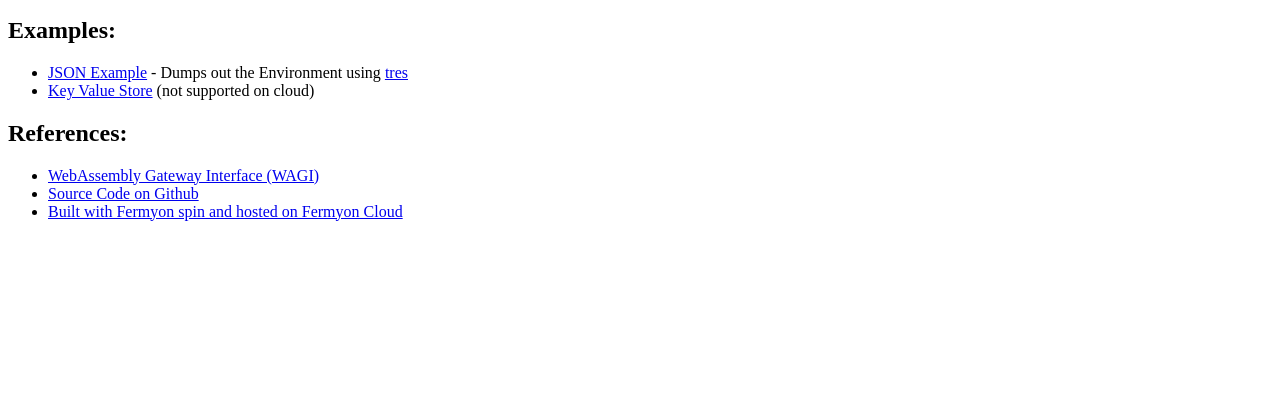
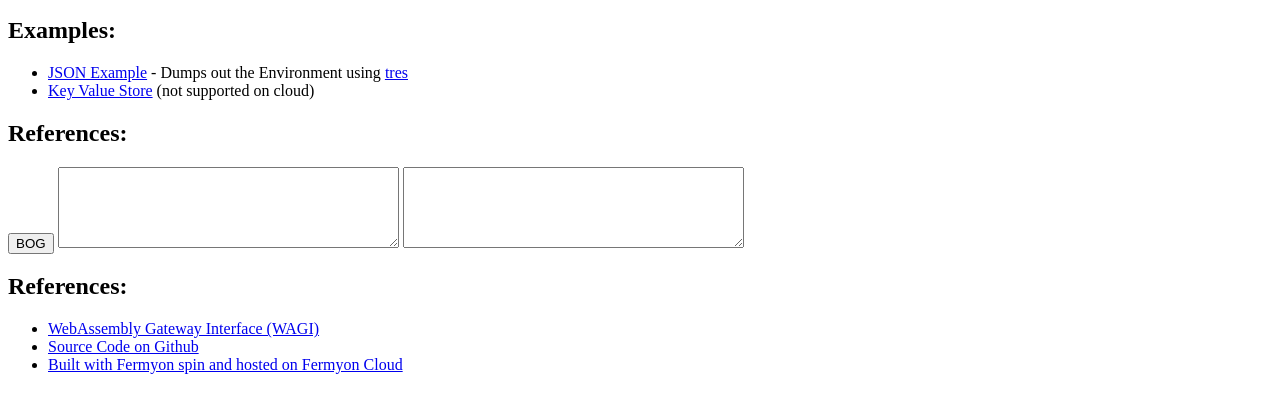
Before and after one commit to dasimmet/zig-spin-sdk, a plain HTML site: page examples/html-example.html in a window 1280 px wide. Shown: the part 119-532 px from the top of the page. Drawn offline with Linux system fonts and the light colour scheme.

Commit message:
add bog to html page

```diff
--- a/examples/html-example.html
+++ b/examples/html-example.html
@@ -17,6 +17,28 @@
         </ul>
 
         <h2>References:</h2>
+        <script>
+            async function bog(){
+                console.log("asdasd");
+                const inp = document.getElementById("textin");
+                const res = await fetch("/bog.json",{
+                    method: "POST",
+                    body: inp.value,
+                });
+
+                const it = await res.json()
+                if (it.result !== undefined){
+                    document.getElementById("textout").value = it.result;
+                } else {
+                    document.getElementById("textout").value = it.error;
+
+                }
+            }
+        </script>
+        <button onclick="bog()">BOG</button>
+        <textarea id="textin" name="Text1" cols="40" rows="5"></textarea>
+        <textarea id="textout" name="Text1" cols="40" rows="5"></textarea>
+        <h2>References:</h2>
         <ul>
             <li><a href="https://github.com/deislabs/wagi">WebAssembly Gateway Interface (WAGI)</a></li>
             <li><a href="https://github.com/dasimmet/zig-spin-sdk">Source Code on Github</a></li>
```
